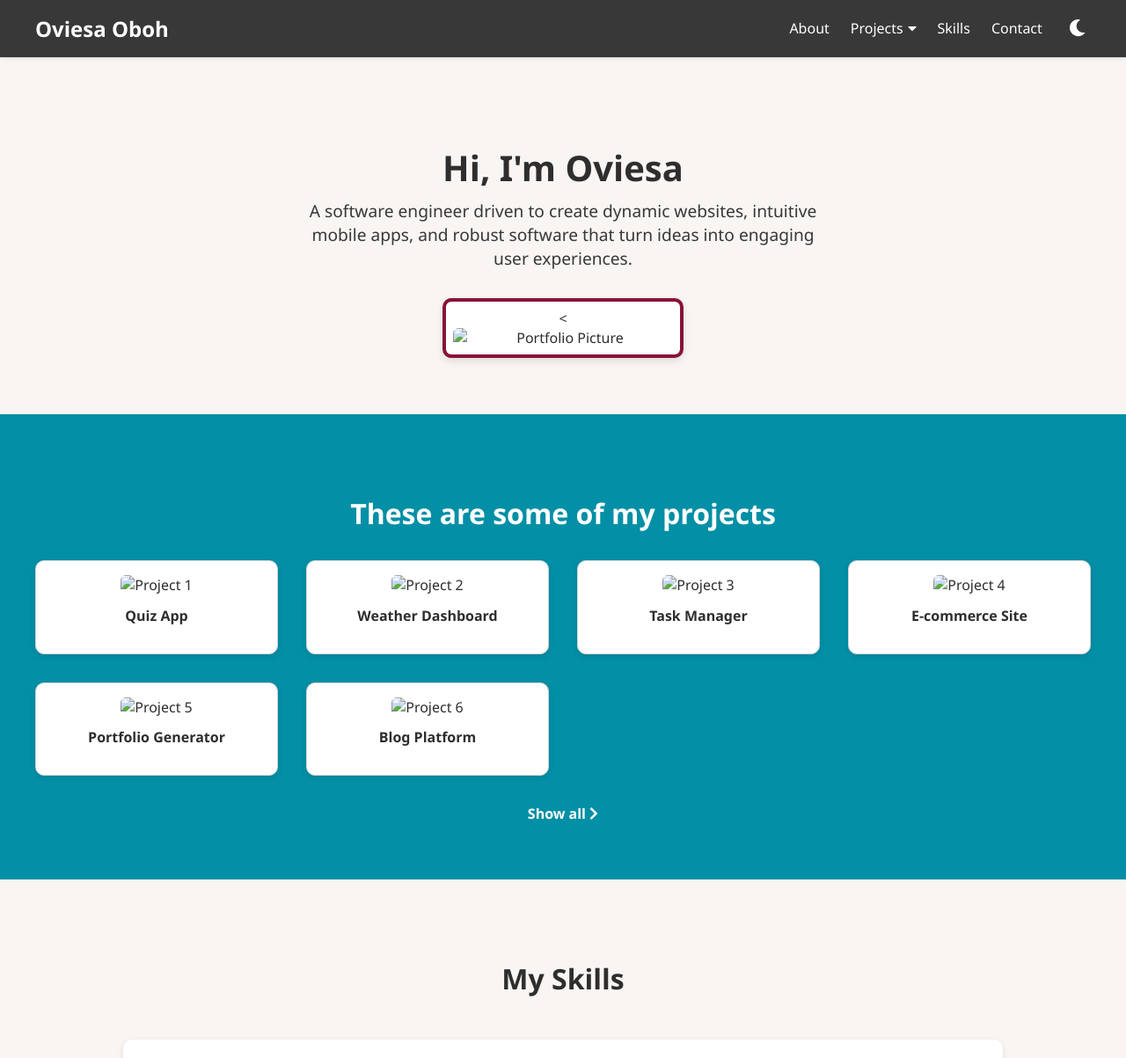
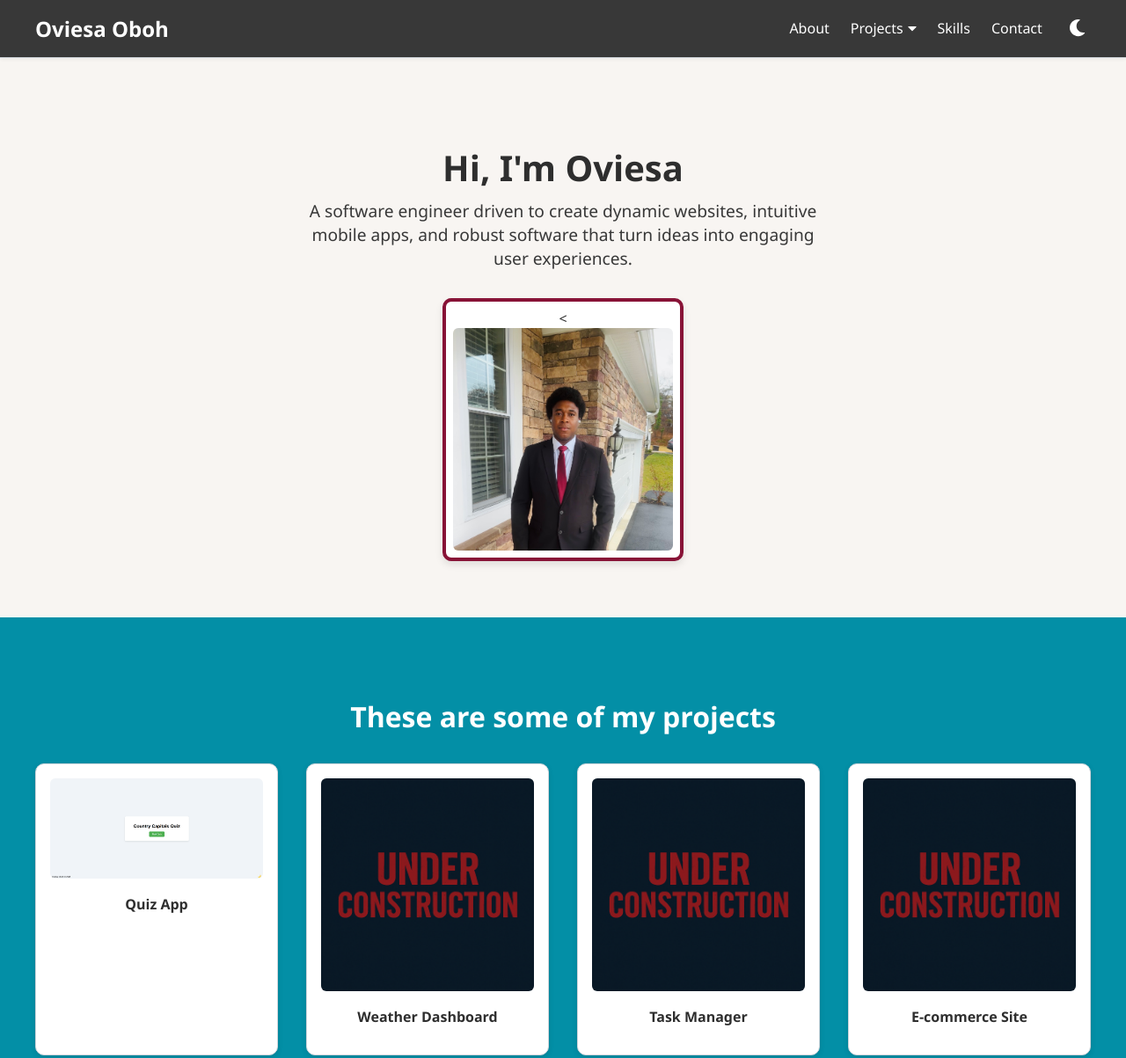
Before and after one commit to oviesao/website, a plain HTML site: page index.html in a window 1280 px wide. Shown: the top 1203 px of the page at 88% size. Drawn offline with Linux system fonts and the light colour scheme.

Commit message:
Update index.html

```diff
--- a/index.html
+++ b/index.html
@@ -38,7 +38,7 @@
       <h1>Hi, I'm Oviesa</h1>
       <p>A software engineer driven to create dynamic websites, intuitive mobile apps, and robust software that turn ideas into engaging user experiences.</p>
       <div class="profile-box">
-        <<img src="images/portfolio_pic.jpeg" alt="Portfolio Picture" alt="Oviesa Oboh" class="profile-pic">
+        <<img src="images/portfolio_pic.jpg" alt="Portfolio Picture" alt="Oviesa Oboh" class="profile-pic">
       </div>
     </div>
   </section>
@@ -47,27 +47,27 @@
     <h2 class="projects-header">These are some of my projects</h2>
     <div class="projects-grid">
       <a href="https://oviesao.github.io/Country-Capital-Quiz/" target="_blank" class="project-tile">
-        <img src="images/capital-quiz-app.jpeg" alt="Project 1">
+        <img src="images/capital-quiz-app.png" alt="Project 1">
         <p class="project-title">Quiz App</p>
       </a>
       <a href="https://example.com/project2" target="_blank" class="project-tile">
-        <img src="C:\Users\ovieo\Desktop\Portfolio\under_construction.jpeg.png" alt="Project 2">
+        <img src="images/under_construction.png" alt="Project 2">
         <p class="project-title">Weather Dashboard</p>
       </a>
       <a href="https://example.com/project3" target="_blank" class="project-tile">
-        <img src="C:\Users\ovieo\Desktop\Portfolio\under_construction.jpeg.png" alt="Project 3">
+        <img src="images/under_construction.png" alt="Project 3">
         <p class="project-title">Task Manager</p>
       </a>
       <a href="https://example.com/project4" target="_blank" class="project-tile">
-        <img src="C:\Users\ovieo\Desktop\Portfolio\under_construction.jpeg.png" alt="Project 4">
+        <img src="images/under_construction.png" alt="Project 4">
         <p class="project-title">E-commerce Site</p>
       </a>
       <a href="https://example.com/project5" target="_blank" class="project-tile">
-        <img src="C:\Users\ovieo\Desktop\Portfolio\under_construction.jpeg.png" alt="Project 5">
+        <img src="images/under_construction.png" alt="Project 5">
         <p class="project-title">Portfolio Generator</p>
       </a>
       <a href="https://example.com/project6" target="_blank" class="project-tile">
-        <img src="C:\Users\ovieo\Desktop\Portfolio\under_construction.jpeg.png" alt="Project 6">
+        <img src="images/under_construction.png" alt="Project 6">
         <p class="project-title">Blog Platform</p>
       </a>
     </div>
```
